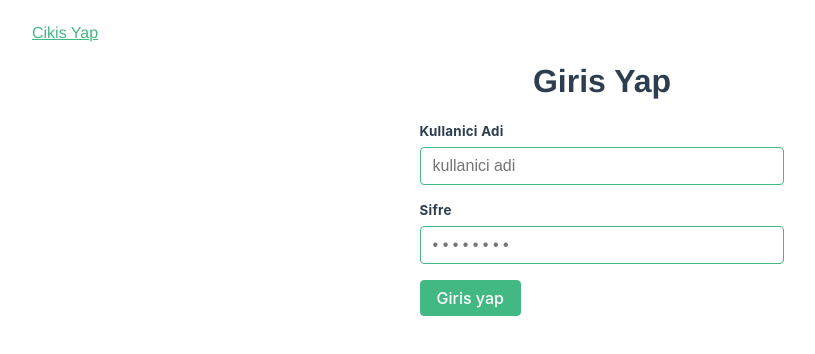
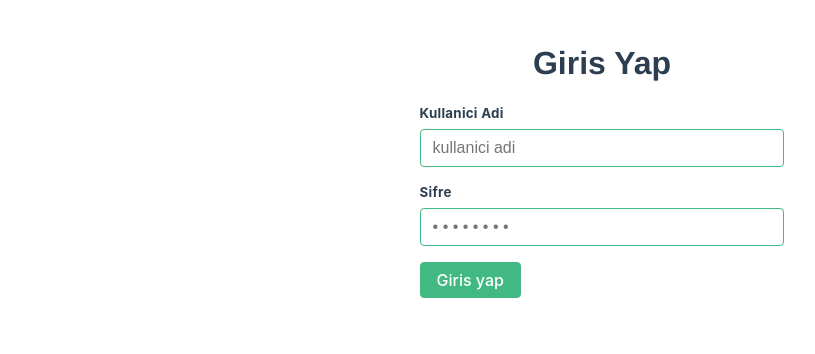
Before and after one commit to yasintz/biges-todo-app, a Vue app: page /login in a window 1280 px wide. Shown: the top 354 px of the page, without its empty margins (38-853 px from the left). Built offline with nearby package versions, Linux system fonts and the light colour scheme; what vue-toast-notification would draw is missing.

Commit message:
fixed bug

```diff
--- a/src/components/Header.vue
+++ b/src/components/Header.vue
@@ -1,6 +1,10 @@
 <template>
   <div class="header">
-    <a @click="logout" href="#">{{ $t('header.navbar.logout') }}</a>
+    <div>
+      <a v-if="isLoggedIn" @click="logout" href="#">{{
+        $t('header.navbar.logout')
+      }}</a>
+    </div>
     <VDropdown
       :options="$i18n.langs"
       :selected="selectedLang"
```
Also changed, not shown: 1 other file (tests, documents, lock files or other folders).
